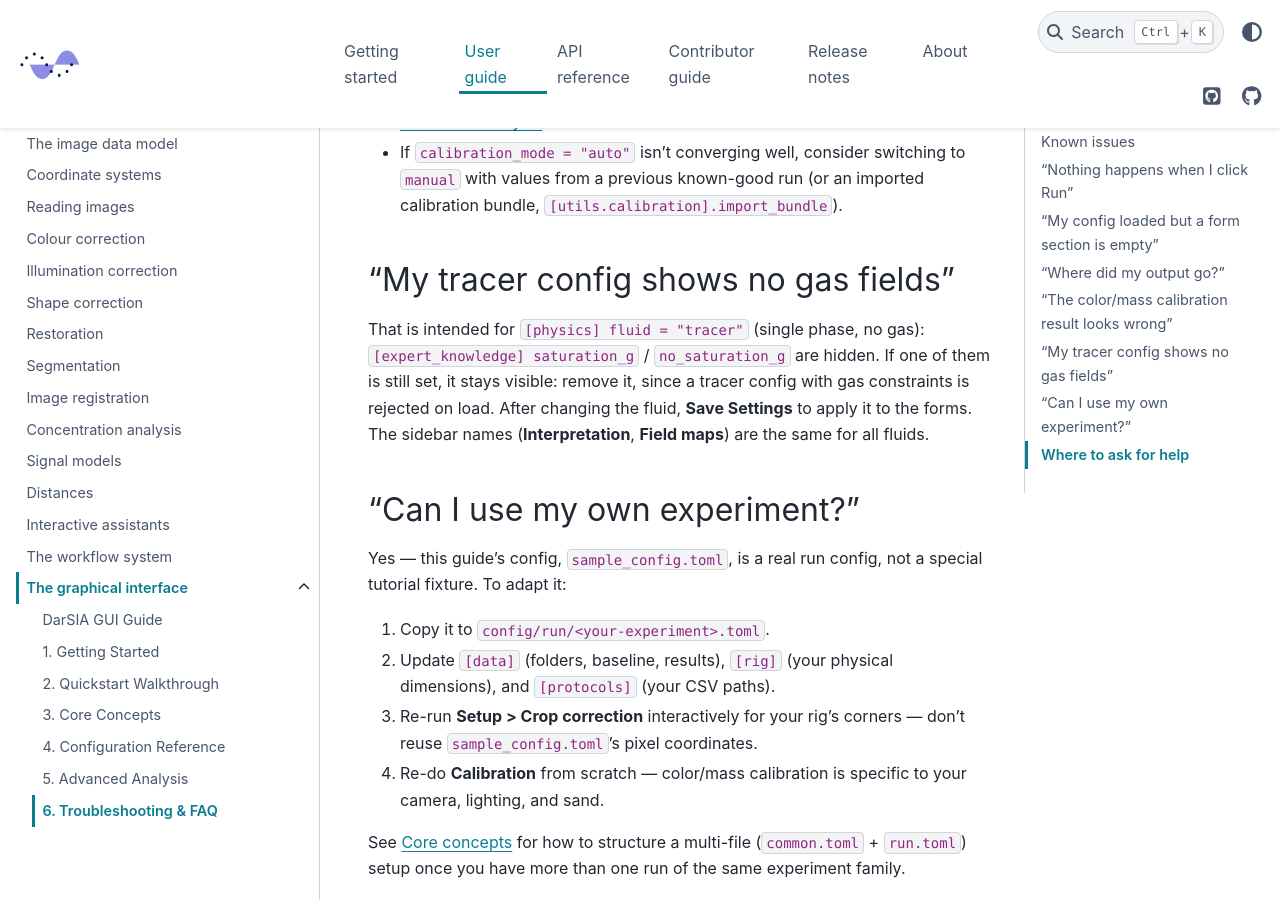
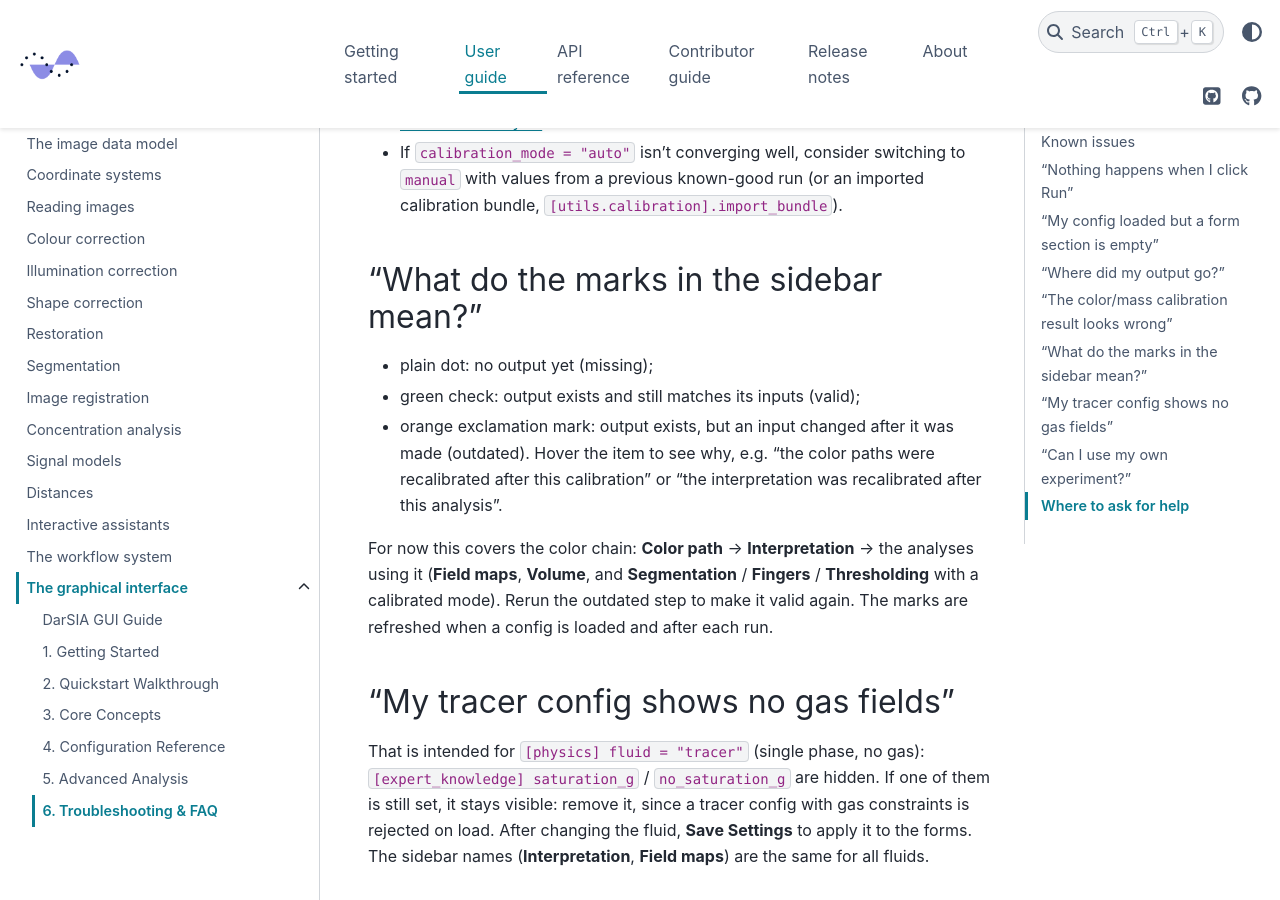
Before and after one commit to pmgbergen/DarSIA, a Sphinx documentation site: the page built from docs/user_guide/gui/06-troubleshooting-faq.md, in a window 1280 px wide and 900 px high, scrolled down 1736 px. Built offline with Sphinx 7.4.7 and the PyData theme 0.15.4, drawn with Linux system fonts in a browser that asks for light colours; pages that are not in the unit, such as notebooks, are missing from menus.

Commit message:
DOC: Explain sidebar marks

```diff
--- a/docs/user_guide/gui/06-troubleshooting-faq.md
+++ b/docs/user_guide/gui/06-troubleshooting-faq.md
@@ -61,6 +61,19 @@ a rig-geometry integral.
   `manual` with values from a previous known-good run (or an imported
   calibration bundle, `[utils.calibration].import_bundle`).
 
+## "What do the marks in the sidebar mean?"
+
+- plain dot: no output yet (missing);
+- green check: output exists and still matches its inputs (valid);
+- orange exclamation mark: output exists, but an input changed after it was made
+  (outdated). Hover the item to see why, e.g. "the color paths were recalibrated after
+  this calibration" or "the interpretation was recalibrated after this analysis".
+
+For now this covers the color chain: **Color path** → **Interpretation** → the analyses using
+it (**Field maps**, **Volume**, and **Segmentation** / **Fingers** / **Thresholding** with a
+calibrated mode). Rerun the outdated step to make it valid again. The marks are refreshed
+when a config is loaded and after each run.
+
 ## "My tracer config shows no gas fields"
 
 That is intended for `[physics] fluid = "tracer"` (single phase, no gas):
```
